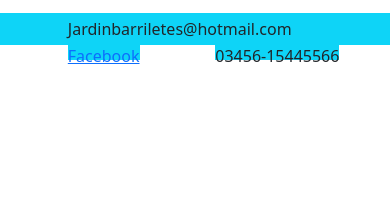
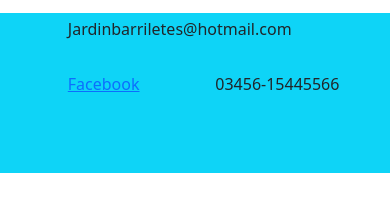
Before and after one commit to DiegoPosse/coderhouse, a website: page index.html in a window 390 px wide. Shown: the part 391-602 px from the top of the page. Drawn offline with nearby package versions, Linux system fonts and the light colour scheme.

Commit message:
cambios 20/12

```diff
--- a/index.html
+++ b/index.html
@@ -28,7 +28,7 @@
 			<img src="./assets/img/logo.jpg" alt="logojardin" width="60%" class="imagenlogo" >
 		</div>
 	</main>
-	<footer>
+	<footer class="indexx">
 		<div>
 			<ul class="redes">
 				<li class="social">
--- a/sass/estilo.scss
+++ b/sass/estilo.scss
@@ -64,7 +64,7 @@ nav{
 		.social {
         display:inline-block;
 		text-align:center ;
-        height: 1rem;
+        height: 3rem;
 		padding: 0;
         margin: 1% 10%;
         background-color: $color1;
@@ -76,9 +76,16 @@ nav{
  }
 footer{
     background-color: $color1;
-    height: 2rem;
+    height: 3rem;
 }
 
+.indexx {
+	background-color: $color1;
+   	height: 5rem;
+	 @media screen and (max-width:600px){
+    		background-color: $color1;
+   			height: 10rem;}
+}
 //menu general//
 
 .menu{
@@ -169,14 +176,14 @@ footer{
 .contacto{
 	background-color: $color2;
 	width: 70% ;
-	margin: 2% 20%;
+	margin: 2% 15%;
 	padding: 1px ;
 }
 .form {
 	background-color: $color1;
 	height: 50%;
 	width: 100%;
-	padding: 5% ;
+	padding: 0% ;
 	label {
 		padding: 1% 1%;
 	}
```
Also changed, not shown: views/contacto.html (+2 -4 lines), css/estilo.css.
